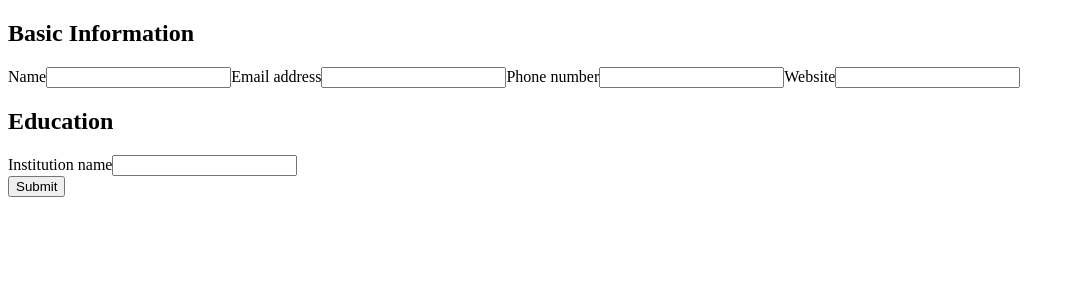
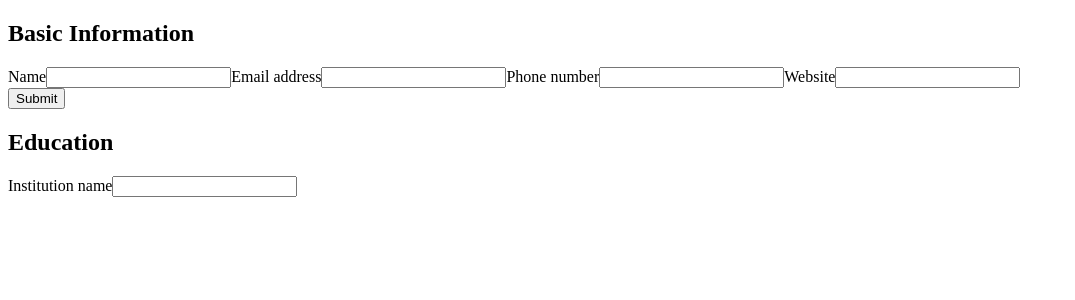
Before and after one commit to zainiscoding/cv-creator, a React (Create React App) app: page / in a window 1280 px wide. Shown: the top 300 px of the page, without its empty margins (0-1075 px from the left). Built offline with nearby package versions, Linux system fonts and the light colour scheme.

Commit message:
Implemented submitting values, need to implement the display now

```diff
--- a/src/App.js
+++ b/src/App.js
@@ -2,43 +2,56 @@ import React, { Component } from 'react';
 import InputsContainer from './components/InputsContainer';
 import CV from './components/CV';
 
+//Make each section an array? This shit must render an array, so everythign has to be in an array
+//Wait... make each section an object?? Then convert to array and render??!?!?
+//Try with leave focus instead of onChange?
+//When leave focus, add the current 'input' to an array
+//Then when hit submit, it clears the array and sets it to state
 class App extends Component {
     constructor(props) {
         super(props);
         this.state = {
-            BasicInputsContainer: [],
-            education: [],
-            practical: [],
+            BasicInputsContainer: {},
         };
-        this.handleChange = this.handleChange.bind(this);
+        this.submitChange = this.submitChange.bind(this);
     }
 
-    handleChange(e) {
+    submitChange = (e) => {
+        e.preventDefault();
         const target = e.target;
         const value = target.value;
         const parent = target.parentNode.id;
         const name = target.id;
-
-        this.setState({
-            [name]: value,
+        const allElements = Array.from(target.parentNode.parentNode.children);
+        const allInputs = [];
+        allElements.forEach((element) => {
+            if (element.className == 'input') {
+                allInputs.push(element);
+            }
         });
-        // const newArr = [value];
-        // this.setState((prevState) => ({
-        //     [parent]: [...prevState[parent], ...newArr],
-        // }));
+        allInputs.forEach((input) =>
+            this.setState((state) => {
+                state[input.parentNode.id][input.id] = input.value;
+            })
+        );
         console.log(this.state);
-    }
+    };
 
     render() {
         return (
             <div id='App'>
                 <div id='Inputs'>
                     <InputsContainer
-                        basics={this.state.basics}
-                        handleChange={this.handleChange}
+                        info={
+                            (this.state.BasicInputsContainer.name,
+                            this.state.BasicInputsContainer.email,
+                            this.state.BasicInputsContainer.phoneNumber,
+                            this.state.BasicInputsContainer.website)
+                        }
+                        submitChange={this.submitChange}
                     />
                 </div>
-                <CV basics={this.state.basics} />
+                <CV info={this.state} />
             </div>
         );
     }
--- a/src/components/CV.js
+++ b/src/components/CV.js
@@ -8,7 +8,9 @@ class CV extends Component {
         return (
             <div id='CV'>
                 <div id='basicInfoContainer'>
-                    <div id='name'>{this.props.basics}</div>
+                    <div id='name'>
+                        <p>{this.props.info.BasicInputsContainer.name}</p>
+                    </div>
                 </div>
             </div>
         );
--- a/src/components/InputBasicInfo.js
+++ b/src/components/InputBasicInfo.js
@@ -3,18 +3,11 @@ import React, { Component } from 'react';
 class InputBasicInfo extends Component {
     constructor(props) {
         super(props);
-        this.state = {
-            name: '',
-            email: '',
-            phoneNumber: '',
-            website: '',
-        };
     }
 
     render() {
-        const info = this.state;
         return (
-            <div id='BasicInputsContainer' onChange={this.props.handleChange}>
+            <div id='BasicInputsContainer'>
                 <h2>Basic Information</h2>
                 <label htmlFor='nameInput'>Name</label>
                 <input
@@ -22,7 +15,6 @@ class InputBasicInfo extends Component {
                     type='text'
                     id='name'
                     className='input'
-                    value={this.props.name}
                 ></input>
                 <label htmlFor='email'>Email address</label>
                 <input
@@ -30,7 +22,6 @@ class InputBasicInfo extends Component {
                     type='email'
                     id='email'
                     className='input'
-                    value={this.props.email}
                 ></input>
                 <label htmlFor='phoneNumber'>Phone number</label>
                 <input
@@ -38,7 +29,6 @@ class InputBasicInfo extends Component {
                     type='number'
                     id='phoneNumber'
                     className='input'
-                    value={this.props.phoneNumber}
                 ></input>
                 <label htmlFor='website'>Website</label>
                 <input
@@ -46,8 +36,14 @@ class InputBasicInfo extends Component {
                     type='url'
                     id='website'
                     className='input'
-                    value={this.props.website}
                 ></input>
+                <div className='submitBtnContainer'>
+                    <input
+                        type='submit'
+                        onClick={this.props.submitChange}
+                        value='Submit'
+                    ></input>
+                </div>
             </div>
         );
     }
--- a/src/components/InputsContainer.js
+++ b/src/components/InputsContainer.js
@@ -11,13 +11,10 @@ class InputsContainer extends Component {
         return (
             <div id='InputsContainer'>
                 <InputBasicInfo
-                    basics={this.props.basics}
-                    handleChange={this.props.handleChange}
+                    info={this.props.BasicsInputsContainer}
+                    submitChange={this.props.submitChange}
                 />
                 <InputEducation />
-                <div className='submitBtnContainer'>
-                    <input type='submit' value='Submit'></input>
-                </div>
             </div>
         );
     }
```
